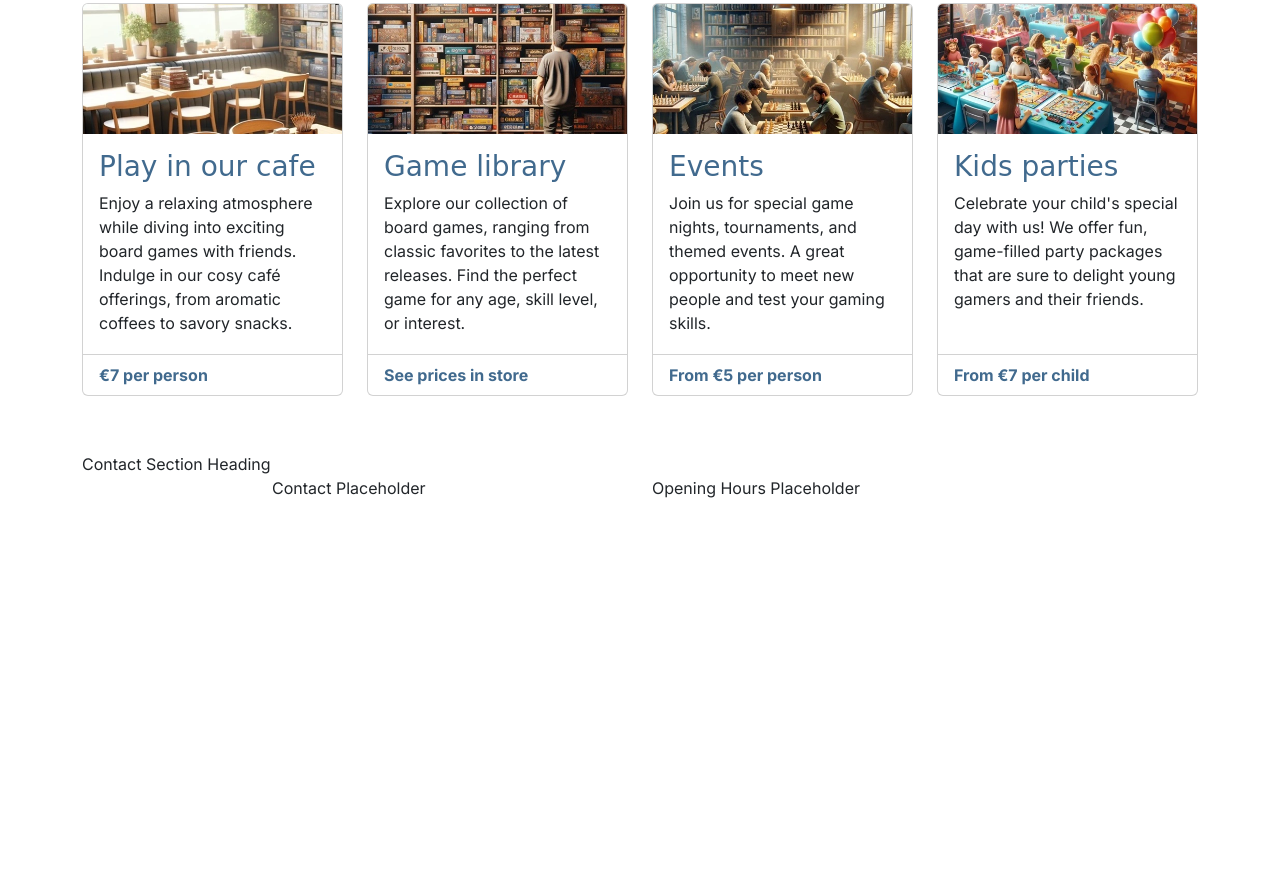
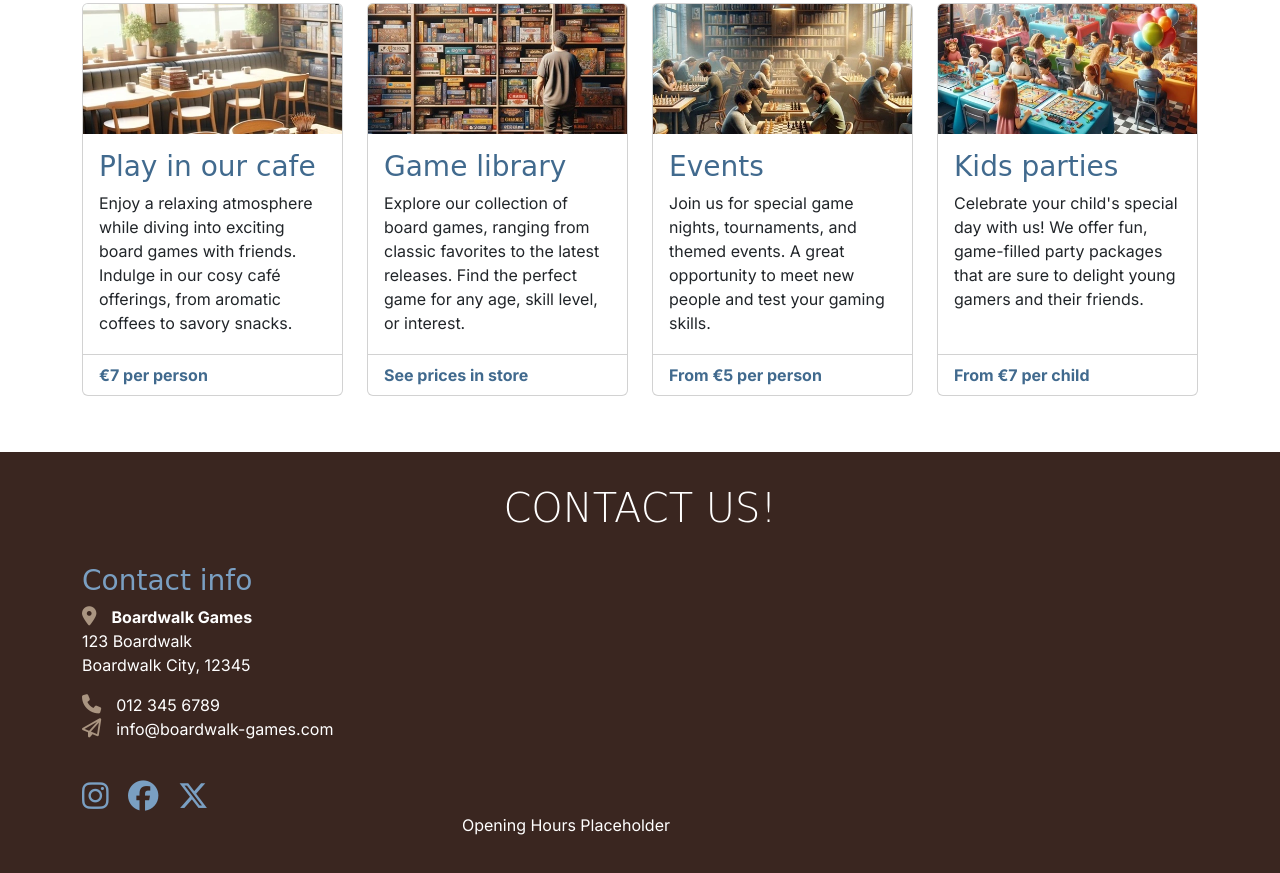
Before and after one commit to thomil13/boardwalk-games, a plain HTML site: page index.html in a window 1280 px wide. Shown: the part 656-1529 px from the top of the page. Before the commit the page ends 1156 px from the top, so only its background shows below. Drawn offline with nearby package versions, Linux system fonts and the light colour scheme; a web font is replaced by a local one.

Commit message:
Add contact section and styling

```diff
--- a/assets/css/style.css
+++ b/assets/css/style.css
@@ -9,7 +9,7 @@
 :root {
     --primary-font: "Inter", sans-serif;
     --secondary-font: "Macondo", cursive;
-    --primary-color: #3a2620; /* blue */
+    --primary-color: #3a2620; /* dark brown */
     --secondary-color: #aa9581; /* light brown */
     --highlight-color: #416a8e; /* Kashmir blue */
     --light-highlight-color: #7a9fc2; /* glacier blue */
@@ -81,6 +81,38 @@ h2 {
     border: none;
 }
 
+/* Footer */
+
+#contact {
+    background-color: var(--primary-color);
+    color: white;
+    padding-bottom: 3rem;
+}
+
+#contact h2 {
+    color: white;
+}
+
+#contact h3 {
+    color: var(--light-highlight-color);
+}
+
+#contact i {
+    color: var(--secondary-color);
+    font-size: 1.2rem;
+    margin-right: 15px;
+}
+
+#contact .social-links i {
+    color: var(--light-highlight-color);
+    font-size: 1.9rem;
+    transition: color 0.3s ease-in-out;
+}
+
+#contact .social-links i:hover {
+    color: var(--secondary-color);
+}
+
 /* grid visualisation CSS for testing */
 
 /* .container,
--- a/index.html
+++ b/index.html
@@ -192,12 +192,33 @@
 
     <!-- Footer / Contact Section -->
     <!-- mt-auto added to push footer to bottom of page -->
-    <footer class="mt-auto">
-        <div class="container">
+    <footer id="contact" class="mt-auto">
+        <div class="container section">
             <div class="row justify-content-center">
-                <div class="col-12">Contact Section Heading</div>
+                <div class="col-12 text-center">
+                    <h2 class="display-6">Contact us!</h2>
+                </div>
                 <!-- Contact Information -->
-                <div class="col-12 col-md-6 col-xl-4">Contact Placeholder</div>
+                <div class="col-12 col-md-6 col-xl-4"></div>
+                <h3 class="sub-heading-color">Contact info</h3>
+                <address>
+                    <strong><i class="fa-solid fa-location-dot"></i>Boardwalk Games</strong><br>
+                    123 Boardwalk<br>
+                    Boardwalk City, 12345
+                </address>
+                <p> <i class="fa-solid fa-phone"></i>012 345 6789<br>
+                    <i class="fa-regular fa-paper-plane"></i></i>info@boardwalk-games.com
+                </p>
+                <div class="social-links mt-4">
+                    <a href="https://www.instagram.com" rel="noopener" target="_blank"
+                        aria-label="Visit our Instagram page (opens in a new tab)"><i
+                            class="fa-brands fa-instagram"></i></a>
+                    <a href="https://www.facebook.com" rel="noopener" target="_blank"
+                        aria-label="Visit our Facebook page (opens in a new tab)"><i
+                            class="fa-brands fa-facebook"></i></a>
+                    <a href="https://www.x.com" rel="noopener" target="_blank"
+                        aria-label="Visit our X feed (opens in a new tab)"><i class="fa-brands fa-x-twitter"></i></a>
+                </div>
                 <!-- Opening Hours -->
                 <div class="col-12 col-md-6 col-xl-4">Opening Hours Placeholder</div>
             </div>
```
